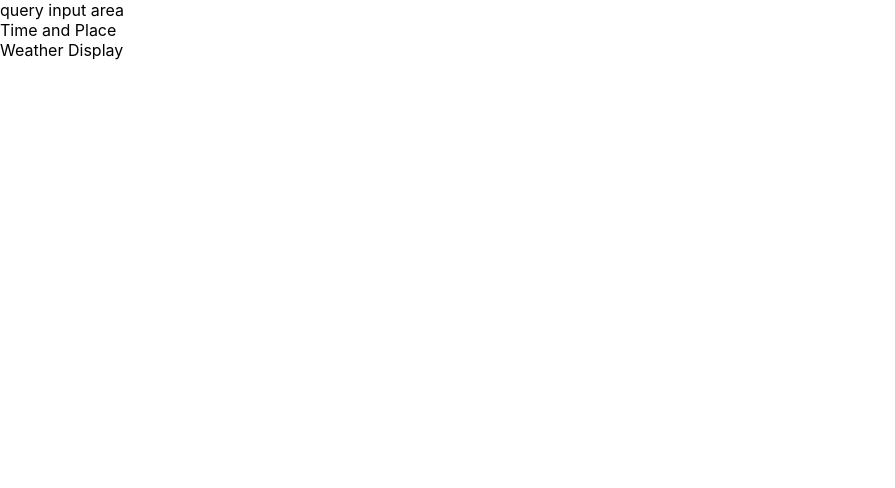
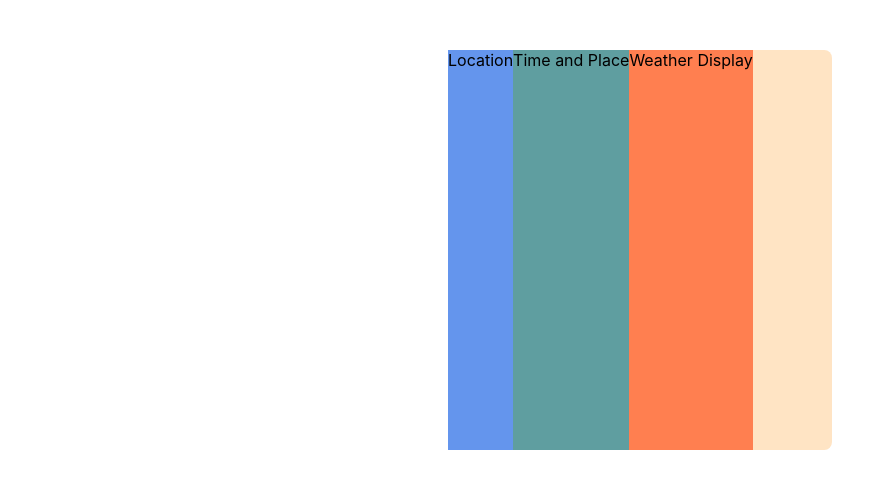
Before and after one commit to Will-Peterson/weather-app3, a React (Create React App) app: page / in a window 1280 px wide. Shown: the top 488 px of the page, without its empty margins (0-895 px from the left). Built offline with nearby package versions, Linux system fonts and the light colour scheme.

Commit message:
refactored code flow structure

```diff
--- a/src/components/app/App.css
+++ b/src/components/app/App.css
@@ -0,0 +1,8 @@
+.main-container {
+    background-color: bisque;
+    width: 30%;
+    height: 400px;
+    border-radius: 2%;
+    margin: 50px auto 0;
+    display: flex;
+}
--- a/src/components/app/App.js
+++ b/src/components/app/App.js
@@ -1,13 +1,13 @@
 import React from 'react';
 import './App.css';
-import QueryInput from '../queryinput/QueryInput';
+import Location from '../location/Location';
 import TimeAndPlace from '../timeandplace/TimeAndPlace';
 import WeatherDisplay from '../weatherdisplay/WeatherDisplay';
 
 function App() {
   return (
     <div className="main-container">
-      <QueryInput />
+      <Location />
       <TimeAndPlace />
       <WeatherDisplay />
     </div>
--- /dev/null
+++ b/src/components/location/Location.css
@@ -0,0 +1,3 @@
+.location-container {
+    background-color: cornflowerblue;
+}
--- /dev/null
+++ b/src/components/location/Location.js
@@ -0,0 +1,12 @@
+import React from 'react';
+import './Location.css';
+
+function Location() {
+    return (
+        <div className='location-container'>
+            Location
+        </div>
+    );
+}
+
+export default Location;
--- a/src/components/queryinput/QueryInput.js
+++ /dev/null
@@ -1,12 +0,0 @@
-import React from 'react';
-import './QueryInput.css';
-
-function QueryInput() {
-    return (
-        <div>
-            query input area
-        </div>
-    );
-}
-
-export default QueryInput;
--- a/src/components/timeandplace/TimeAndPlace.css
+++ b/src/components/timeandplace/TimeAndPlace.css
@@ -0,0 +1,3 @@
+.time-place-container {
+    background-color: cadetblue;
+}
--- a/src/components/timeandplace/TimeAndPlace.js
+++ b/src/components/timeandplace/TimeAndPlace.js
@@ -3,7 +3,7 @@ import './TimeAndPlace.css';
 
 function TimeAndPlace() {
     return (
-        <div>
+        <div className='time-place-container'>
             Time and Place
         </div>
     );
--- a/src/components/weatherdisplay/WeatherDisplay.css
+++ b/src/components/weatherdisplay/WeatherDisplay.css
@@ -0,0 +1,3 @@
+.weather-display-container {
+    background-color: coral;
+}
--- a/src/components/weatherdisplay/WeatherDisplay.js
+++ b/src/components/weatherdisplay/WeatherDisplay.js
@@ -3,7 +3,7 @@ import './WeatherDisplay.css';
 
 function WeatherDisplay() {
     return (
-        <div>
+        <div className='weather-display-container'>
             Weather Display
         </div>
     );
```
Also changed, not shown: src/components/queryinput/QueryInput.css (deleted).
